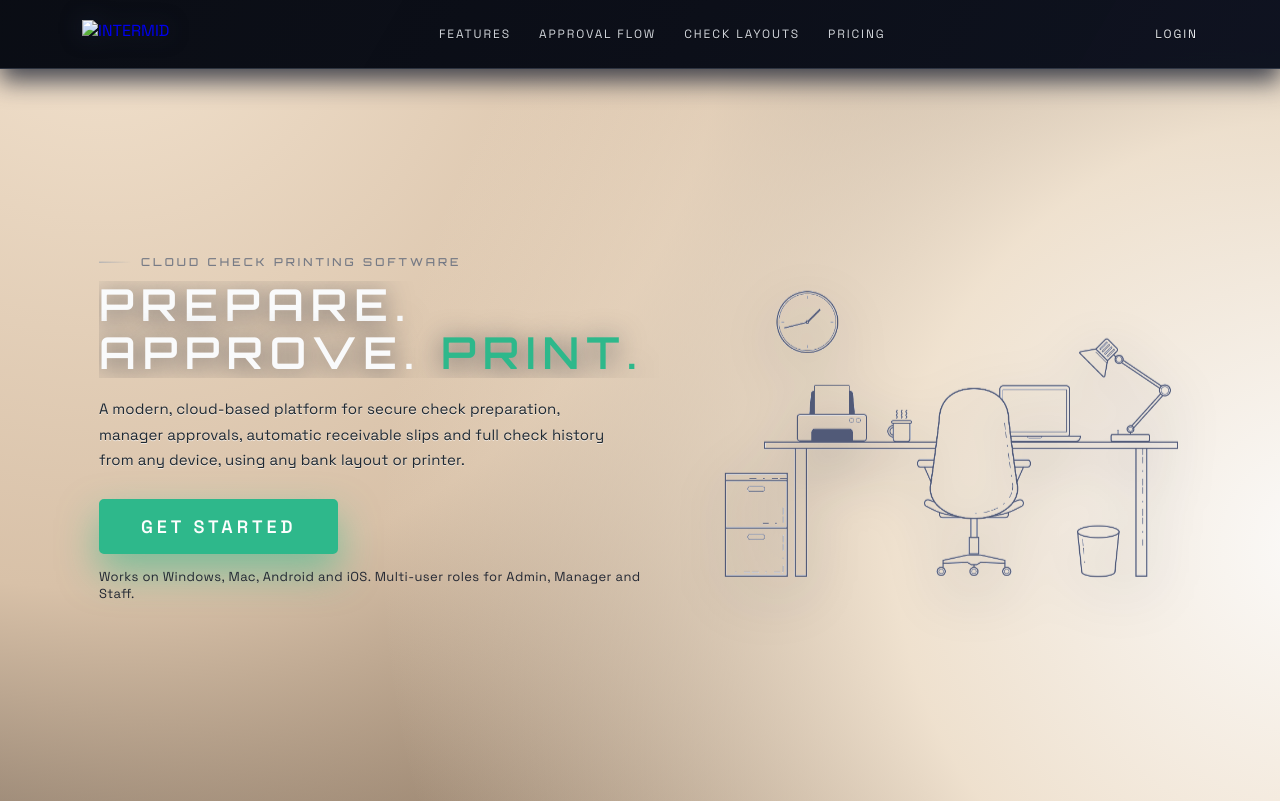
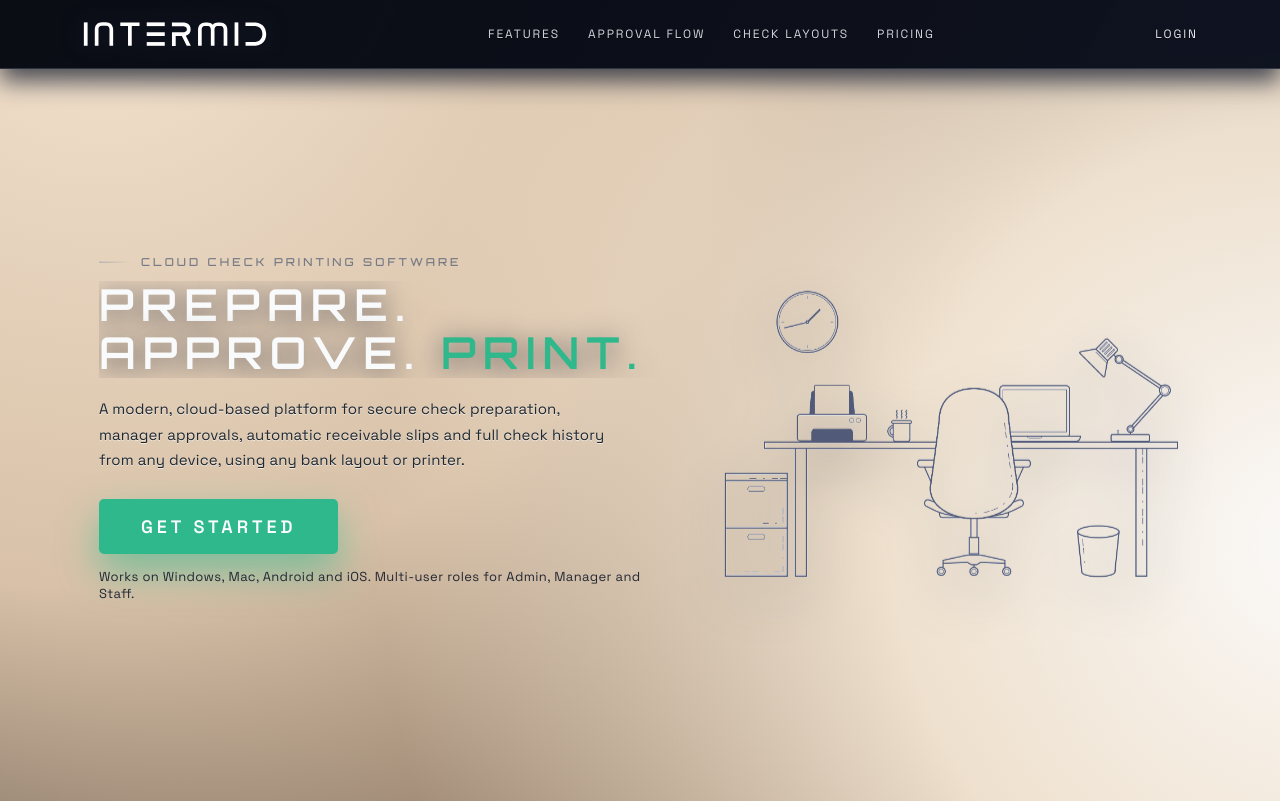
Before and after one commit to ahmadrzaa/intermid_cheque, a website: page index.html in a window 1280 px wide. Drawn offline with Linux system fonts and the light colour scheme; the site is published under a folder, as on GitHub Pages, so addresses that start at the root find nothing.

Commit message:
Fix image path for GitHub Pages

```diff
--- a/index.html
+++ b/index.html
@@ -24,7 +24,7 @@ body {
           <!-- Logo -->
           <a href="home.html" class="home-brand">
             <img
-              src="/img/intermid-01.svg"
+              src="img/intermid-01.svg"
               alt="INTERMID"
               class="home-brand-logo"
             />
```
